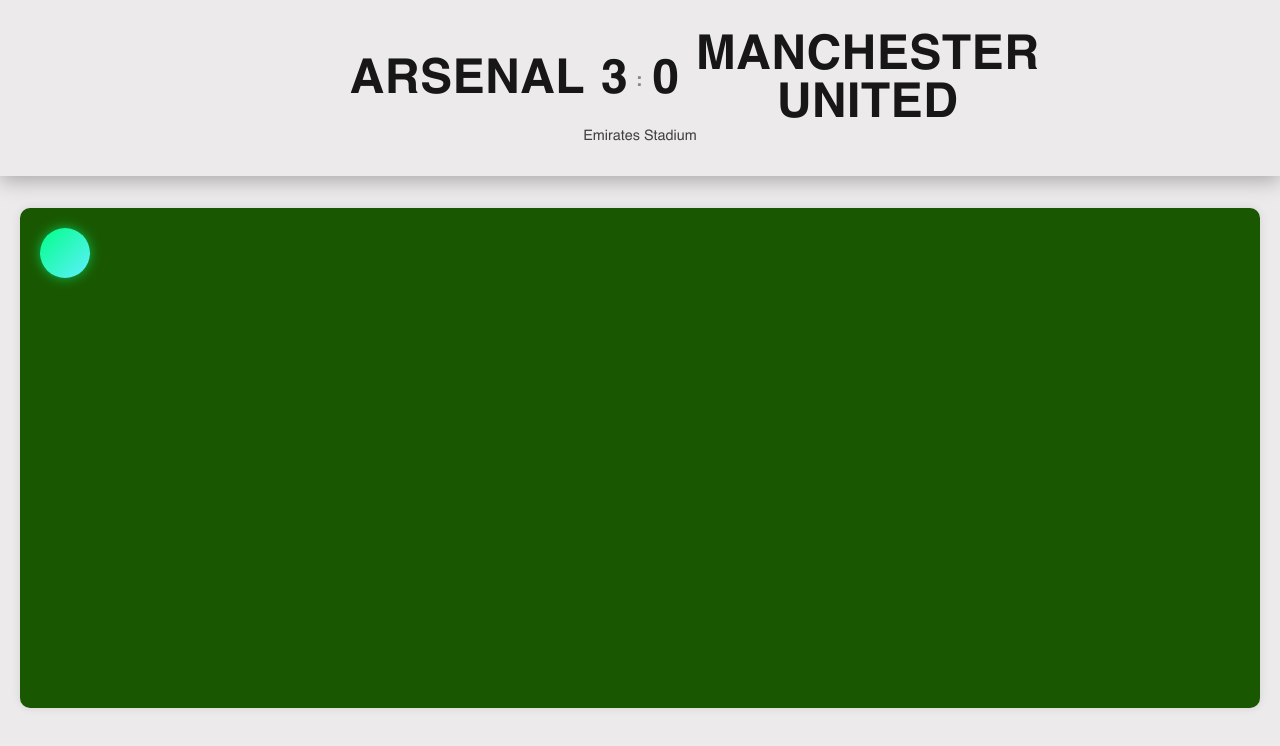
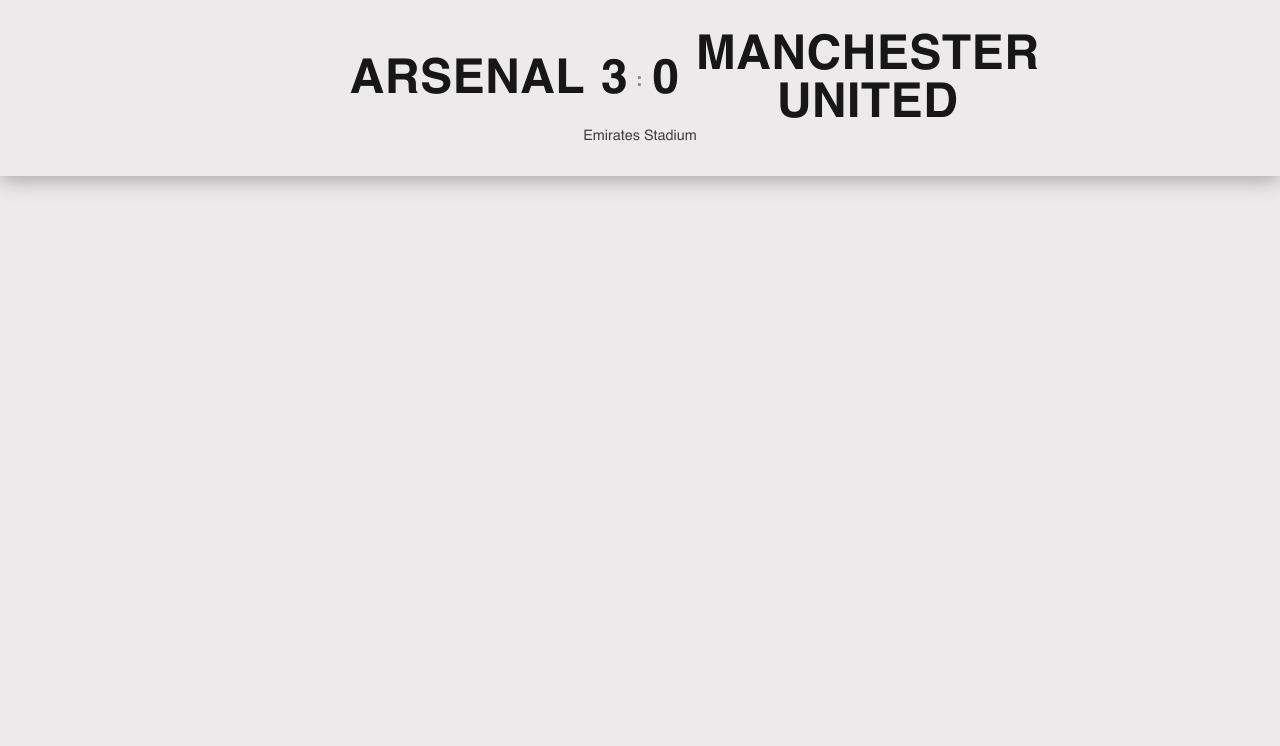
Before and after one commit to angusmacminn/fixtures, a Next.js app: page /game in a window 1280 px wide. Shown: the top 746 px of the page. Built offline with nearby package versions, Linux system fonts and the light colour scheme.

Commit message:
created component for shotmap

```diff
--- /dev/null
+++ b/src/components/ShotMap.jsx
@@ -0,0 +1,80 @@
+import { useState, useEffect } from "react"
+import styles from "@/styles/Home.module.scss";
+import { motion, AnimatePresence } from "motion/react";
+
+export default function ShotMap({gameData}){
+
+    // state to control the player modal
+    const [isOpen, setIsOpen] = useState(false);
+
+    // filter the data to only include shots
+    const shots = gameData.filter(event => event.type.name === "Shot")
+    .map(shot => ({
+        id: shot.id,
+        player: shot.player?.name,
+        team: shot.team?.name,
+        location: shot.location,
+        outcome: shot.shot?.outcome?.name,
+        xg: shot.shot.statsbomb_xg || 0,
+        minute: shot.minute,
+    }))
+
+    console.log('Shots with xG:', shots)
+
+    return(
+        // <AnimatePresence>
+        // <div className={styles.placeholder}>
+        //     {!isOpen && (<motion.div
+        //          layoutId="player"
+        //          onClick={() => setIsOpen(true)}
+        //          className={styles.player}
+        //          whileHover={{ scale: 1.1 }}
+        //          transition={{ type: "spring", stiffness: 200, damping: 15 }}
+        //         />
+        //     )}
+
+        //     {isOpen && (
+        //         <motion.div
+        //           layoutId="player"
+        //           onClick={() => setIsOpen(false)}
+        //           className={`${styles.player} ${styles.playerExpanded}`}
+        //         //   animate={{ scale: 1.5 }}
+        //           transition={{ type: "spring", stiffness: 150, damping: 18 }}
+        //         >
+        //           <motion.h3 layout="position" className={styles.playerName}>
+        //             Erling Haaland
+        //           </motion.h3>
+        //           <motion.p layout="position" className={styles.playerPosition}>
+        //             Striker · Manchester City
+        //           </motion.p>
+        //           <motion.div
+        //             className={styles.stats}
+        //             initial={{ opacity: 0, y: 10 }}
+        //             animate={{ opacity: 1, y: 0 }}
+        //             transition={{ delay: 0.2 }}
+        //           >
+        //             <div>
+        //               <p className={styles.stat}>Shots</p>
+        //               <p className={styles.statValue}>6</p>
+        //             </div>
+        //             <div>
+        //               <p className={styles.stat}>xG</p>
+        //               <p className={styles.statValue}>1.42</p>
+        //             </div>
+        //           </motion.div>
+        //         </motion.div>
+        //     )}
+        // </div>
+        // </AnimatePresence>
+        <div>
+            <svg
+            width={600}  // your display width
+            height={400} // your display height
+            viewBox="0 0 120 80" // match the actual pitch dimensions
+            className={styles.pitchSvg}
+            >
+              {/* This creates a coordinate system matching the data */}
+            </svg>
+        </div>
+    )
+}
--- a/src/pages/game/index.jsx
+++ b/src/pages/game/index.jsx
@@ -4,83 +4,23 @@
 import matchInfo from '../../data/15-16-PLFixtures.json';
 import data from '../../data/GameData.json';
 import styles from "@/styles/Home.module.scss";
-import { motion, AnimatePresence } from "motion/react";
-import { useState } from "react";
+import ShotMap from '@/components/ShotMap';
 
 export default function Game() {
-    // state to control the player modal
-    const [isOpen, setIsOpen] = useState(false);
+
 
     // filter match and team data to send to header
     const headerData = matchInfo.find(event => event.match_id === 3754171)
     console.log('MatchInfo:', headerData)
 
 
-    // filter the data to only include shots
-    const shots = data.filter(event => event.type.name === "Shot")
-    .map(shot => ({
-        id: shot.id,
-        player: shot.player?.name,
-        team: shot.team?.name,
-        location: shot.location,
-        outcome: shot.shot?.outcome?.name,
-        xg: shot.shot.statsbomb_xg || 0,
-        minute: shot.minute,
-    }))
-
-    // console.log('Shots with xG:', shots)
 
     return (
         <section className={styles.main}>
 
             <MatchHeader matchData={headerData} gameData={data}/>
+            <ShotMap gameData={data}/>
 
-
-
-            <AnimatePresence>
-            <div className={styles.placeholder}>
-                {!isOpen && (<motion.div
-                     layoutId="player"
-                     onClick={() => setIsOpen(true)}
-                     className={styles.player}
-                     whileHover={{ scale: 1.1 }}
-                     transition={{ type: "spring", stiffness: 200, damping: 15 }}
-                    />
-                )}
-
-                {isOpen && (
-                    <motion.div
-                      layoutId="player"
-                      onClick={() => setIsOpen(false)}
-                      className={`${styles.player} ${styles.playerExpanded}`}
-                    //   animate={{ scale: 1.5 }}
-                      transition={{ type: "spring", stiffness: 150, damping: 18 }}
-                    >
-                      <motion.h3 layout="position" className={styles.playerName}>
-                        Erling Haaland
-                      </motion.h3>
-                      <motion.p layout="position" className={styles.playerPosition}>
-                        Striker · Manchester City
-                      </motion.p>
-                      <motion.div
-                        className={styles.stats}
-                        initial={{ opacity: 0, y: 10 }}
-                        animate={{ opacity: 1, y: 0 }}
-                        transition={{ delay: 0.2 }}
-                      >
-                        <div>
-                          <p className={styles.stat}>Shots</p>
-                          <p className={styles.statValue}>6</p>
-                        </div>
-                        <div>
-                          <p className={styles.stat}>xG</p>
-                          <p className={styles.statValue}>1.42</p>
-                        </div>
-                      </motion.div>
-                    </motion.div>
-                )}
-            </div>
-            </AnimatePresence>
 
         </section>
     );
--- a/src/pages/index.jsx
+++ b/src/pages/index.jsx
@@ -4,9 +4,6 @@
 import Link from "next/link";
 
 export default function Home() {
-
-
-
 
   return (
     <>
```
